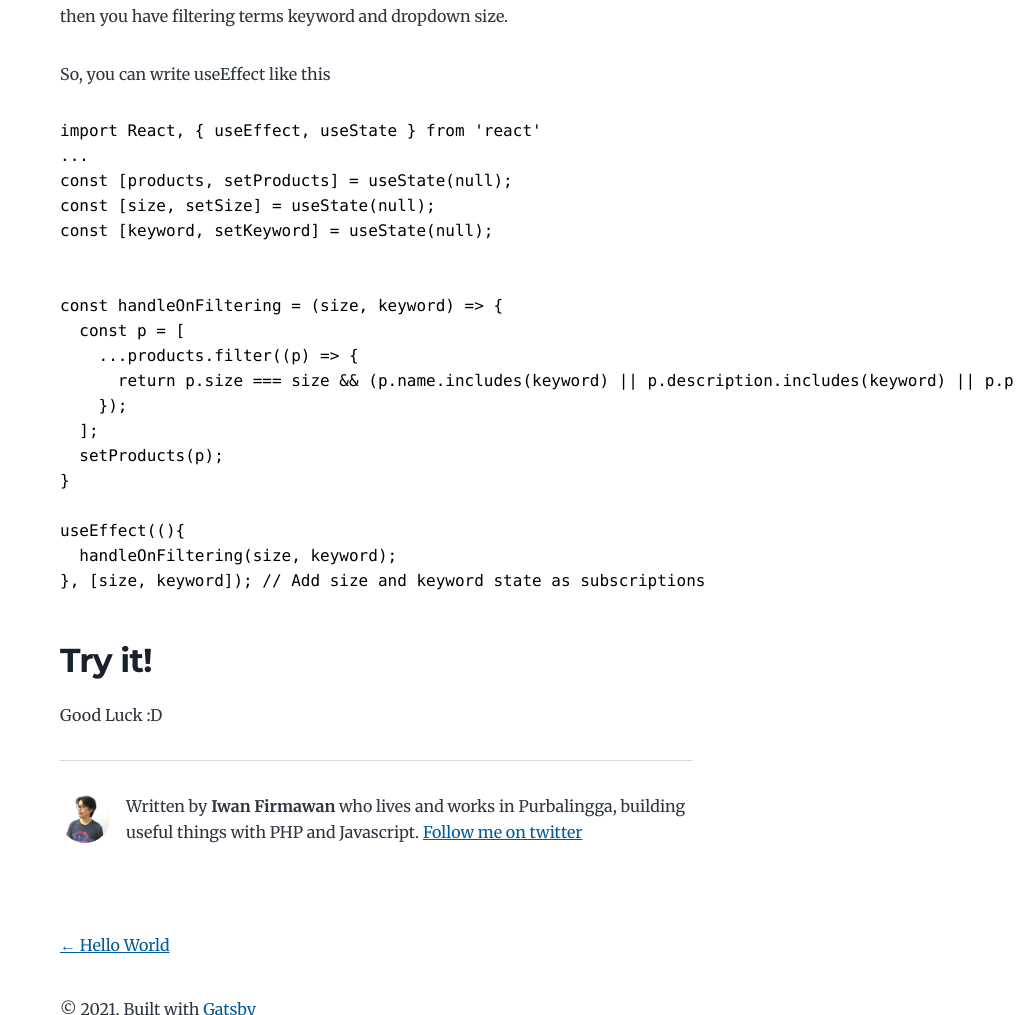
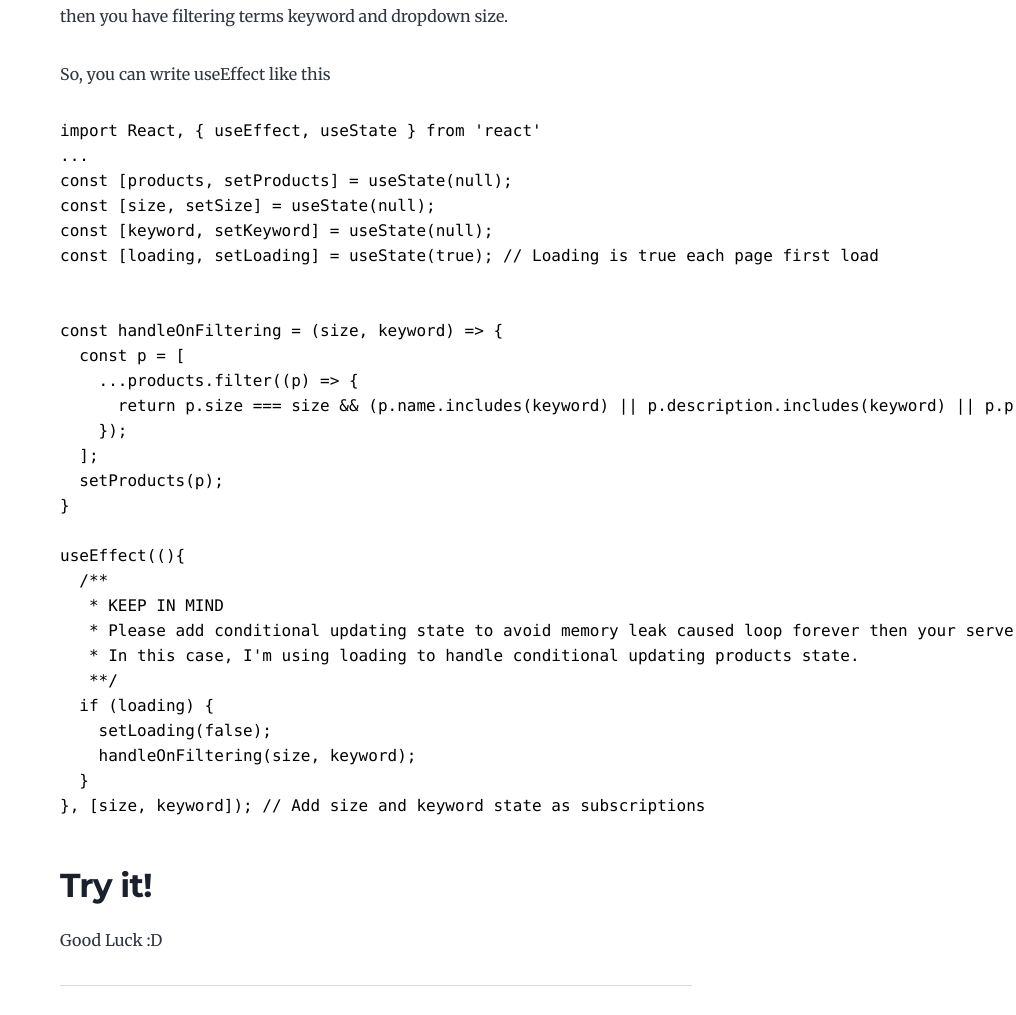
Before and after one commit to ifirmawan/ifirmawan.github.io, a Gatsby site: page /filtering-with-use-effect/ in a window 1280 px wide. Shown: the part 700-1715 px from the top of the page, without its empty margins (264-1280 px from the left). Built offline with nearby package versions, Linux system fonts and the light colour scheme; Gatsby itself is replaced by a stand-in of ours; some packages are replaced by stand-ins of ours; code samples lack their colours.

Commit message:
Update second post and README

````diff
--- a/content/blog/filtering-with-use-effect/index.md
+++ b/content/blog/filtering-with-use-effect/index.md
@@ -25,6 +25,7 @@ import React, { useEffect, useState } from 'react'
 const [products, setProducts] = useState(null);
 const [size, setSize] = useState(null);
 const [keyword, setKeyword] = useState(null);
+const [loading, setLoading] = useState(true); // Loading is true each page first load
 
 
 const handleOnFiltering = (size, keyword) => {
@@ -37,7 +38,15 @@ const handleOnFiltering = (size, keyword) => {
 }
 
 useEffect((){
-  handleOnFiltering(size, keyword);
+  /**
+   * KEEP IN MIND
+   * Please add conditional updating state to avoid memory leak caused loop forever then your server is down badly.
+   * In this case, I'm using loading to handle conditional updating products state.
+   **/
+  if (loading) {
+    setLoading(false);
+    handleOnFiltering(size, keyword);
+  }
 }, [size, keyword]); // Add size and keyword state as subscriptions
 ```
 
````
Also changed, not shown: README.md.
